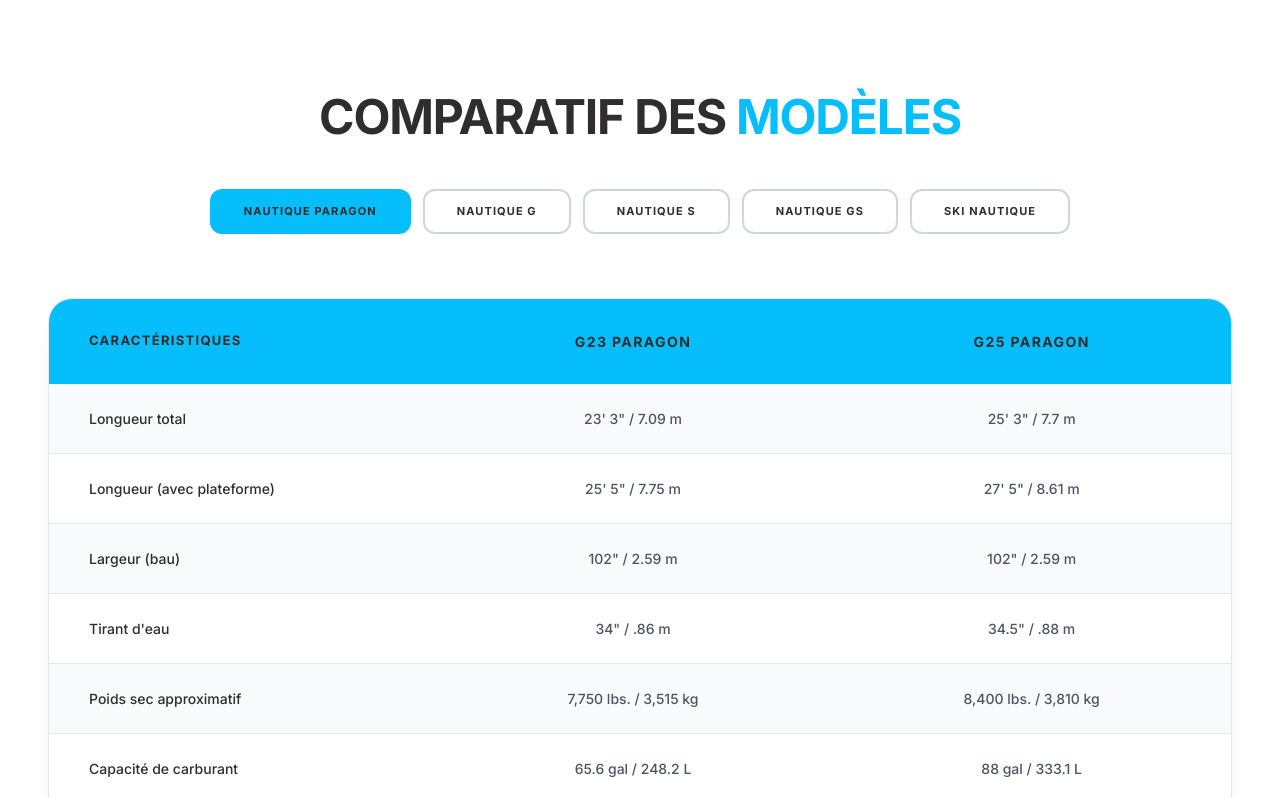
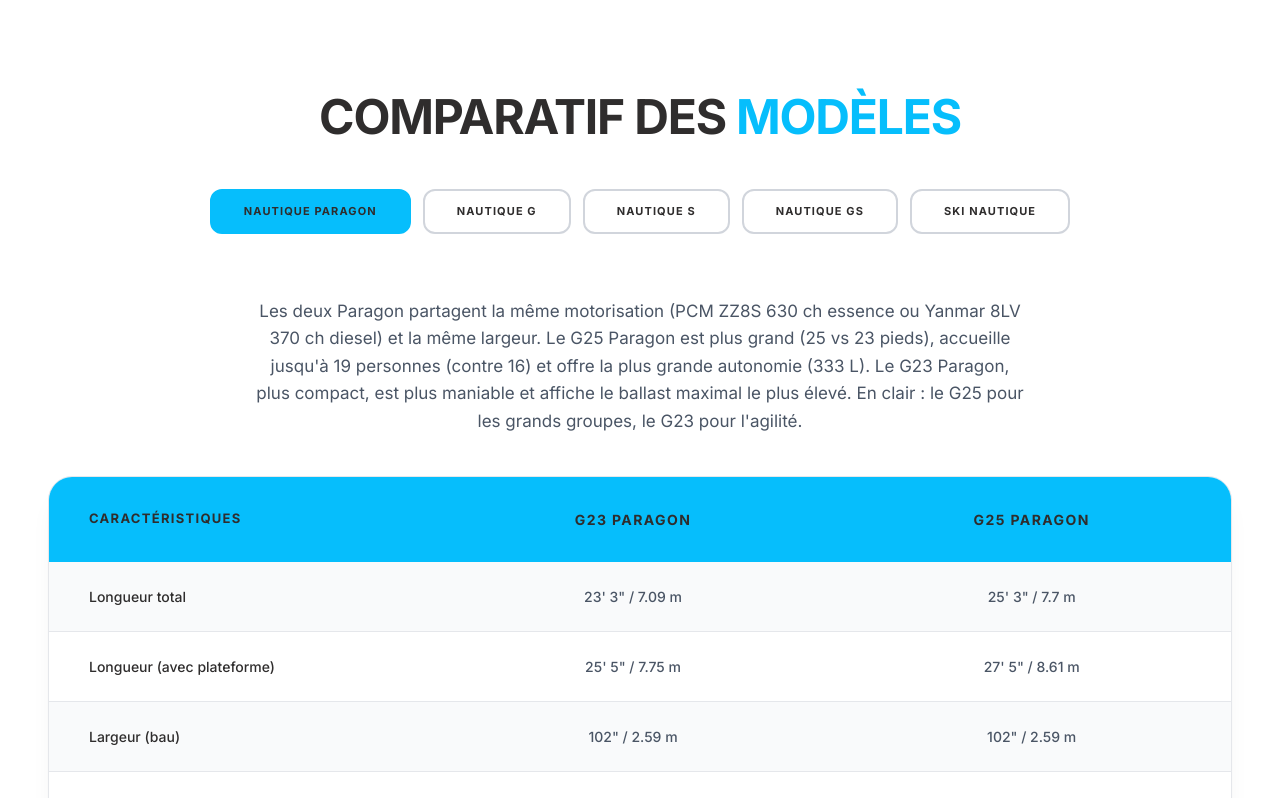
Before and after one commit to Ericfevrier/MB74-Site, a React (Vite) app: page /marque/nautique in a window 1280 px wide. Shown: the part 3501-4299 px from the top of the page. Built offline with nearby package versions, Linux system fonts and the light colour scheme.

Commit message:
Comparatif: paragraphe resume des differences par categorie (lecture rapide des tableaux)

```diff
--- a/src/components/ModelComparison.tsx
+++ b/src/components/ModelComparison.tsx
@@ -36,6 +36,19 @@
             ))}
           </div>
         </div>
+
+        {/* Résumé lecture rapide */}
+        {current.summary && (
+          <motion.p
+            key={`summary-${activeCategory}`}
+            initial={{ opacity: 0, y: 8 }}
+            animate={{ opacity: 1, y: 0 }}
+            transition={{ duration: 0.4 }}
+            className="max-w-3xl mx-auto text-center text-gray-600 text-base md:text-[17px] leading-relaxed mb-10"
+          >
+            {current.summary}
+          </motion.p>
+        )}
 
         {/* Comparison Table */}
         <div className="relative">
--- a/src/data/brands.ts
+++ b/src/data/brands.ts
@@ -11,6 +11,8 @@
 
 export interface ComparisonCategory {
   title: string;
+  /** Résumé court des différences clés, pour une lecture rapide du tableau. */
+  summary?: string;
   models: string[];
   specs: ComparisonSpec[];
 }
@@ -101,6 +103,7 @@
     comparisons: [
       {
         title: "Nautique Paragon",
+        summary: "Les deux Paragon partagent la même motorisation (PCM ZZ8S 630 ch essence ou Yanmar 8LV 370 ch diesel) et la même largeur. Le G25 Paragon est plus grand (25 vs 23 pieds), accueille jusqu'à 19 personnes (contre 16) et offre la plus grande autonomie (333 L). Le G23 Paragon, plus compact, est plus maniable et affiche le ballast maximal le plus élevé. En clair : le G25 pour les grands groupes, le G23 pour l'agilité.",
         models: ["G23 Paragon", "G25 Paragon"],
         specs: [
           { label: "Longueur total", values: ["23' 3\" / 7.09 m", "25' 3\" / 7.7 m"] },
@@ -118,6 +121,7 @@
       },
       {
         title: "Nautique G",
+        summary: "Même plateforme Série G et capacité de ballast identique pour les deux. Le G25 (25 pieds) embarque 19 personnes et 333 L de carburant pour les sorties en grand groupe ; le G23 (23 pieds), plus léger et maniable, plafonne à 16 personnes et 248 L. La largeur de coque est la même : le choix se joue donc sur la taille et la capacité d'accueil.",
         models: ["G23", "G25"],
         specs: [
           { label: "Longueur total", values: ["23' / 7.01 m", "25' / 7.62 m"] },
@@ -132,6 +136,7 @@
       },
       {
         title: "Nautique S",
+        summary: "La série S (proue traditionnelle) s'échelonne du S21, le plus court (21 pieds) et le plus léger (≈2 360 kg) donc le plus agile, jusqu'au S25 (25 pieds, ≈2 790 kg) le plus spacieux. Plus le modèle grandit, plus le poids et la capacité augmentent ; le S25 gagne aussi en largeur (102 vs 100 pouces). Format compact ou maximum de place à bord : à vous de choisir.",
         models: ["S21", "S23", "S25"],
         specs: [
           { label: "Longueur total", values: ["21' / 6.40 m", "23' / 7.01 m", "25' / 7.62 m"] },
@@ -141,6 +146,7 @@
       },
       {
         title: "Nautique GS",
+        summary: "La série GS multisport repose sur une coque hybride Ski Nautique / Série G, idéale pour passer du ski au wakesurf. Elle va du GS20 (20 pieds, compact et polyvalent) au GS24 (24 pieds, le plus spacieux, qui gagne en largeur : 102 vs 100 pouces). Le choix se fait surtout sur la taille et le nombre de passagers.",
         models: ["GS20", "GS22", "GS24"],
         specs: [
           { label: "Longueur total", values: ["20' / 6.10 m", "22' / 6.71 m", "24' / 7.32 m"] },
@@ -149,6 +155,7 @@
       },
       {
         title: "Ski Nautique",
+        summary: "Bateau de slalom dédié : une coque légère de 20 pieds, étroite (95 pouces) et entièrement redessinée, pensée pour un sillage minimal et une précision maximale en ski nautique de compétition. C'est le plus spécialisé de la gamme, à l'opposé des wakeboats polyvalents.",
         models: ["Ski Nautique"],
         specs: [
           { label: "Longueur total", values: ["20' / 6.10 m"] },
```
